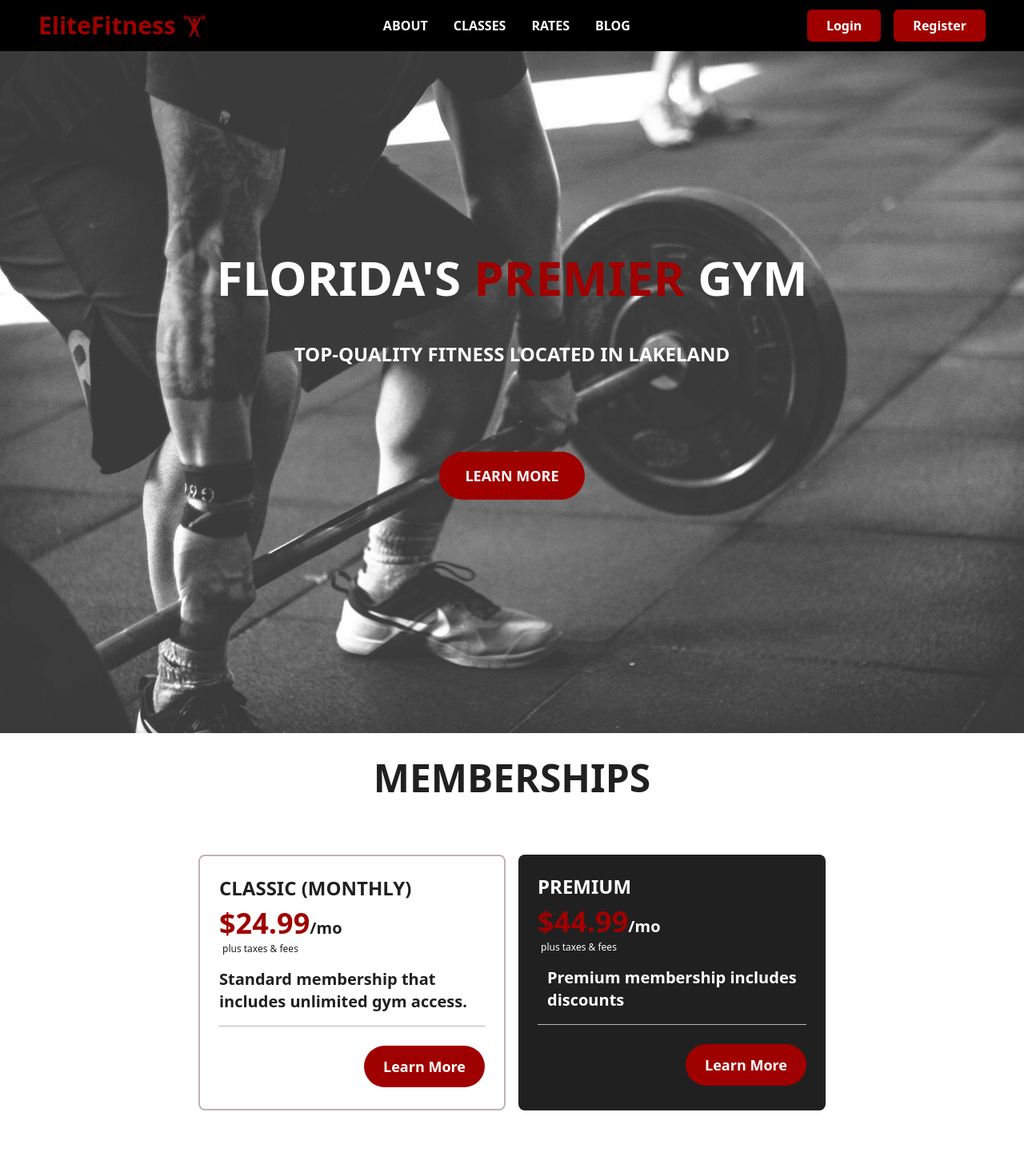
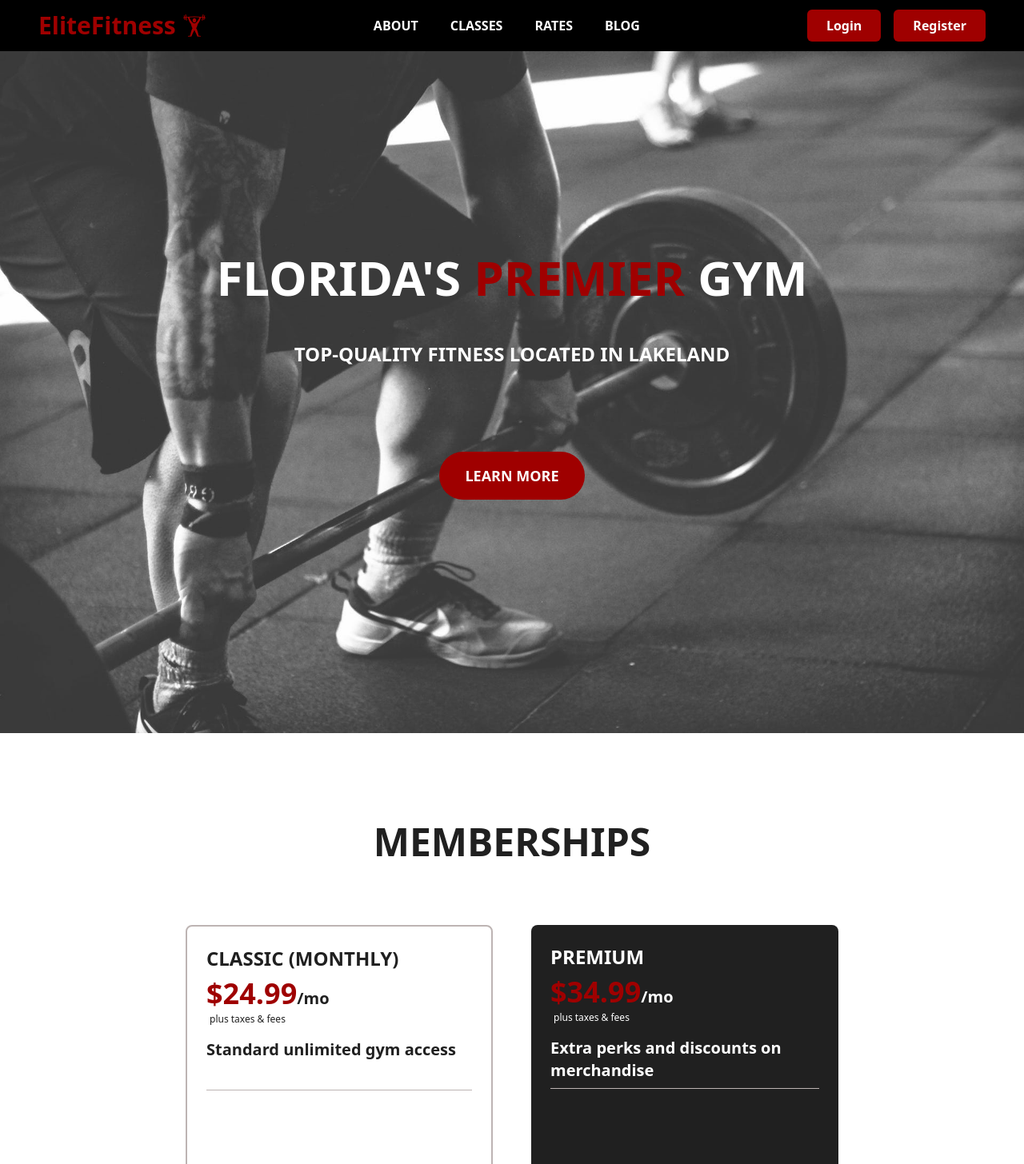
Before and after one commit to ASweet10/MERN-gym, a React (Create React App) app in the folder frontend/: page / in a window 1280 px wide. Shown: the top 1456 px of the page at 80% size. Built offline with nearby package versions, Linux system fonts and the light colour scheme.

Commit message:
12.3.23
Spacing & content changes for deployment

```diff
--- a/frontend/src/components/Footer.js
+++ b/frontend/src/components/Footer.js
@@ -13,7 +13,7 @@ const Footer = () => {
   ]
   return (
     <div className='flex flex-col h-full w-full text-darkGrey px-8 py-8 bg-white'>
-        <div className='flex flex-col justify-start md:flex-row gap-8 px-3 md:px-24 pt-8'>
+        <div className='flex flex-col justify-start md:flex-row gap-8 lg:gap-24 px-3 md:px-24 lg:px-60 py-8 lg:pt-24'>
 
             <div className='flex flex-col text-left gap-2'>
               <h1 className='text-2xl font-bold'>Contact</h1>
--- a/frontend/src/components/MembershipCards.js
+++ b/frontend/src/components/MembershipCards.js
@@ -7,33 +7,33 @@ import {MdGroups} from 'react-icons/md'
 const MembershipSection = () => {
 
   return (
-    <div className='flex flex-col justify-center items-center w-full h-full bg-white'>
+    <div className='flex flex-col justify-center items-center w-full h-full py-20 bg-white'>
       <h1 className='text-5xl font-bold text-center text-darkGrey py-8 uppercase'>Memberships</h1>
-      <div className='flex flex-col md:flex-row justify-center items-center w-full h-full px-4 md:px-32 pt-10 pb-20 gap-4'>
+      <div className='flex flex-col md:flex-row justify-center items-center w-full h-full px-4 md:px-32 py-12 gap-12'>
 
         {/* Classic */}
-        <div className='border-2 border-lightGrey rounded-lg p-6 w-[350px] md:w-96 h-80 text-darkGrey'>
+        <div className='border-2 border-lightGrey rounded-lg p-6 w-[350px] md:w-96 h-80 md:h-96 text-darkGrey'>
           <h1 className='text-2xl font-bold text-left pb-2 uppercase'>Classic (Monthly)</h1>
           <h2 className='flex text-xl font-bold text-left items-end'><h1 className='text-4xl text-primary'>$24.99</h1>/mo</h2>
           <p className='text-left text-xs pl-1 pt-1'>plus taxes & fees</p>
-          <h1 className='text-xl font-semibold pt-4'>Standard membership that includes unlimited gym access.</h1>
+          <h1 className='text-xl font-semibold pt-4 h-16'>Standard unlimited gym access</h1>
           <hr class="h-px my-4 bg-lightGrey border-0"></hr>
 
-          <div className='flex w-full justify-end pt-2'>
+          <div className='flex w-full justify-end pt-20'>
             <Link to="/rates" className='flex text-lg py-3 px-6 rounded-full bg-primary text-white font-bold text-center gap-4'>Learn More</Link>
           </div>
         </div>
 
 
         {/* Premium */}
-        <div className='bg-darkGrey rounded-lg p-6 w-[350px] md:w-96 h-80 text-white'>
+        <div className='bg-darkGrey rounded-lg p-6 w-[350px] md:w-96 h-80 md:h-96 text-white'>
           <h1 className='text-2xl font-bold text-left pb-2 uppercase'>Premium</h1>
-          <h2 className='flex text-xl font-bold text-left items-end'><h1 className='text-4xl text-primary'>$44.99</h1>/mo</h2>
+          <h2 className='flex text-xl font-bold text-left items-end'><h1 className='text-4xl text-primary'>$34.99</h1>/mo</h2>
           <p className='text-left text-xs pl-1 pt-1'>plus taxes & fees</p>
-          <h1 className='text-xl font-semibold px-3 pt-4'>Premium membership includes discounts</h1>
+          <h1 className='text-xl font-semibold pt-4 h-16'>Extra perks and discounts on merchandise</h1>
           <hr class="h-px my-4 bg-lightGrey border-0"></hr>
 
-          <div className='flex w-full justify-end pt-2'>
+          <div className='flex w-full justify-end pt-20'>
             <Link to="/rates" className='flex text-lg py-3 px-6 rounded-full bg-primary text-white font-bold text-center gap-4'>Learn More</Link>
           </div>
         </div>
--- a/frontend/src/components/Navbar.js
+++ b/frontend/src/components/Navbar.js
@@ -25,8 +25,8 @@ const Navbar = () => {
             </Link>
 
             {/* Desktop Links */}
-            <div className='hidden md:flex gap-8'>
-                <div className='flex flex-row items-center gap-8 text-white'>
+            <div className='hidden md:flex'>
+                <div className='flex flex-row items-center gap-10 text-white'>
                     <Link to="/about" className='font-semibold uppercase'>About</Link>
                     <Link to="/classes" className='font-semibold uppercase'>Classes</Link>
                     <Link to="/rates" className='font-semibold uppercase'>Rates</Link>
```
Also changed, not shown: 1 other file (tests, documents, lock files or other folders).
